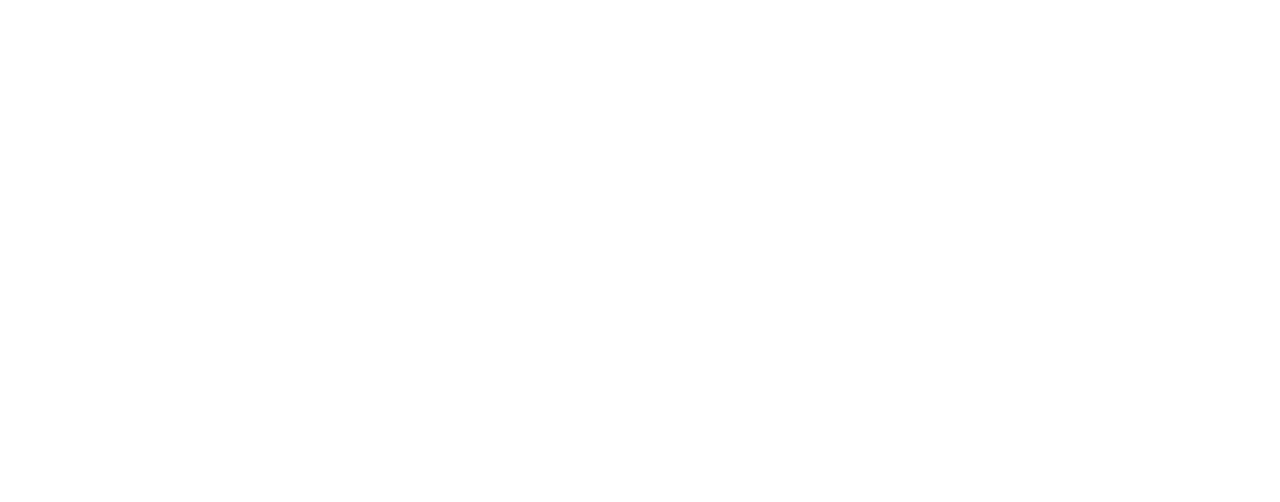
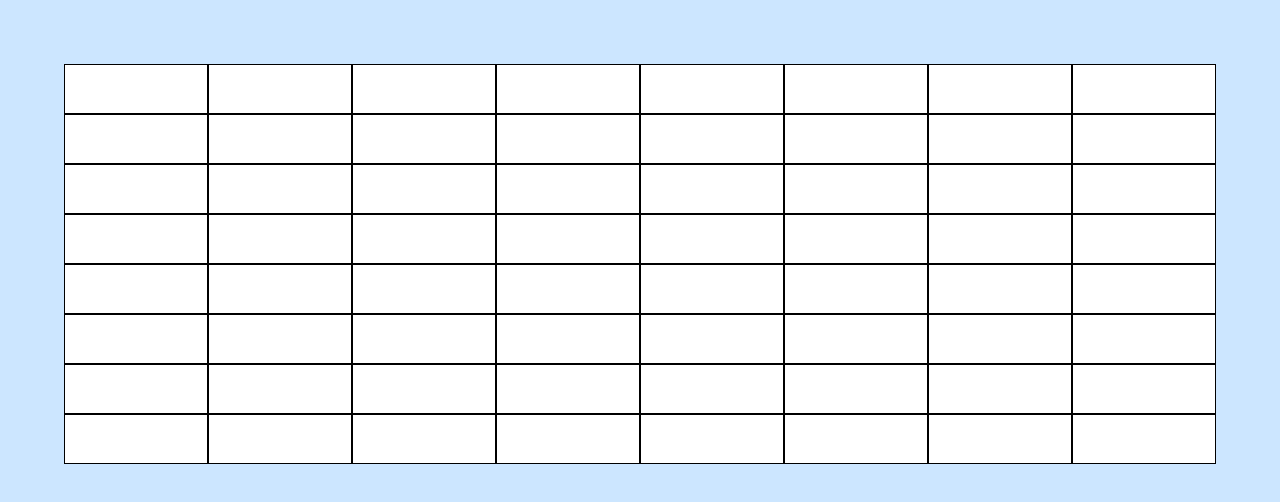
Before and after one commit to enrico76/js-jq-grigliaquadrati, a plain HTML site: page index.html in a window 1280 px wide. Drawn offline with Linux system fonts and the light colour scheme.

Commit message:
grid set

```diff
--- a/index.html
+++ b/index.html
@@ -6,6 +6,94 @@
     <title></title>
   </head>
   <body>
+    <div class="container">
+      <div class="quadrato"></div>
+      <div class="quadrato"></div>
+      <div class="quadrato"></div>
+      <div class="quadrato"></div>
+      <div class="quadrato"></div>
+      <div class="quadrato"></div>
+      <div class="quadrato"></div>
+      <div class="quadrato"></div>
+    </div>
+
+    <div class="container">
+      <div class="quadrato"></div>
+      <div class="quadrato"></div>
+      <div class="quadrato"></div>
+      <div class="quadrato"></div>
+      <div class="quadrato"></div>
+      <div class="quadrato"></div>
+      <div class="quadrato"></div>
+      <div class="quadrato"></div>
+    </div>
+
+    <div class="container">
+      <div class="quadrato"></div>
+      <div class="quadrato"></div>
+      <div class="quadrato"></div>
+      <div class="quadrato"></div>
+      <div class="quadrato"></div>
+      <div class="quadrato"></div>
+      <div class="quadrato"></div>
+      <div class="quadrato"></div>
+    </div>
+
+    <div class="container">
+      <div class="quadrato"></div>
+      <div class="quadrato"></div>
+      <div class="quadrato"></div>
+      <div class="quadrato"></div>
+      <div class="quadrato"></div>
+      <div class="quadrato"></div>
+      <div class="quadrato"></div>
+      <div class="quadrato"></div>
+    </div>
+
+    <div class="container">
+      <div class="quadrato"></div>
+      <div class="quadrato"></div>
+      <div class="quadrato"></div>
+      <div class="quadrato"></div>
+      <div class="quadrato"></div>
+      <div class="quadrato"></div>
+      <div class="quadrato"></div>
+      <div class="quadrato"></div>
+    </div>
+
+    <div class="container">
+      <div class="quadrato"></div>
+      <div class="quadrato"></div>
+      <div class="quadrato"></div>
+      <div class="quadrato"></div>
+      <div class="quadrato"></div>
+      <div class="quadrato"></div>
+      <div class="quadrato"></div>
+      <div class="quadrato"></div>
+    </div>
+
+    <div class="container">
+      <div class="quadrato"></div>
+      <div class="quadrato"></div>
+      <div class="quadrato"></div>
+      <div class="quadrato"></div>
+      <div class="quadrato"></div>
+      <div class="quadrato"></div>
+      <div class="quadrato"></div>
+      <div class="quadrato"></div>
+    </div>
+
+    <div class="container">
+      <div class="quadrato"></div>
+      <div class="quadrato"></div>
+      <div class="quadrato"></div>
+      <div class="quadrato"></div>
+      <div class="quadrato"></div>
+      <div class="quadrato"></div>
+      <div class="quadrato"></div>
+      <div class="quadrato"></div>
+    </div>
+
 <script src="main.js" charset="utf-8"></script>
   </body>
 </html>
--- a/style.css
+++ b/style.css
@@ -0,0 +1,19 @@
+*{
+  margin:0;
+  padding:0;
+  box-sizing: border-box;
+}
+body {
+  background-color: #cce6ff;
+}
+.container {
+margin: 5%;
+
+}
+.quadrato {
+  float: left;
+  background-color: white;
+  width: calc(100% / 8);
+  height: 50px;
+  border: 1px solid black;
+}
```
